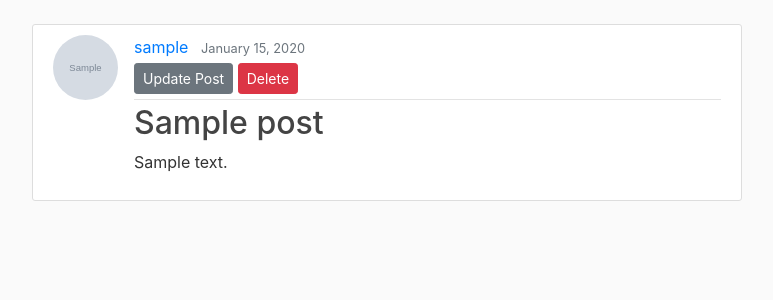
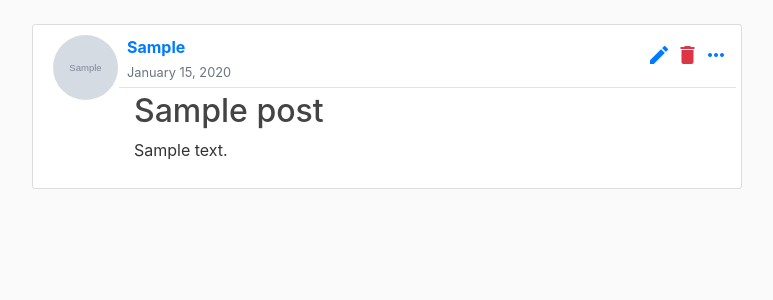
Before and after one commit to suhailmalik07/DJBlog, a Django app: page /post/1/ in a window 1280 px wide. Shown: the part 56-356 px from the top of the page, without its empty margins (68-841 px from the left). Run offline with Django 3.2, Linux system fonts and the light colour scheme; a user stored in the database is signed in; tables that the repository leaves empty hold one stand-in row (values such as "Sample post"); grey boxes marked "Sample" are stand-in pictures; some libraries are stand-ins or nearby versions.

Commit message:
Updated Post template & Cleanup

```diff
--- a/blog/models.py
+++ b/blog/models.py
@@ -14,3 +14,6 @@ class Post(models.Model):
 
     def get_absolute_url(self):
         return reverse('post-detail', kwargs={'pk': self.pk})
+
+    class Meta:
+        ordering = ['-date_posted']
--- a/blog/static/blog/css/main.css
+++ b/blog/static/blog/css/main.css
@@ -82,3 +82,11 @@
 .account-heading {
   font-size: 2.5rem;
 }
+
+.underline-on-hover {
+  text-decoration: none;
+}
+
+.underline-on-hover:hover {
+  text-decoration: underline !important;
+}
--- a/blog/templates/blog/base.html
+++ b/blog/templates/blog/base.html
@@ -6,9 +6,16 @@
     <meta charset="UTF-8">
     <meta name="viewport" content="width=device-width, initial-scale=1.0">
     <meta http-equiv="X-UA-Compatible" content="ie=edge">
+
+    <!-- Bootstrap CSS -->
     <link rel="stylesheet" href="https://stackpath.bootstrapcdn.com/bootstrap/4.3.1/css/bootstrap.min.css"
         integrity="sha384-ggOyR0iXCbMQv3Xipma34MD+dH/1fQ784/j6cY/iJTQUOhcWr7x9JvoRxT2MZw1T" crossorigin="anonymous">
+
+    <!-- Custom CSS -->
     <link rel="stylesheet" type="text/css" href="{% static 'blog/css/main.css' %}">
+
+    <!-- Materialize Icons -->
+    <link href="https://fonts.googleapis.com/icon?family=Material+Icons" rel="stylesheet">
     {% if title %}
     <title>Students Blog - {{ title }}</title>
     {% else %}
--- /dev/null
+++ b/blog/templates/blog/post.html
@@ -0,0 +1,24 @@
+<article class="media content-section">
+    <img src="{{ post.author.profile.image.url }}" class="rounded-circle article-img" alt="Author Image">
+    <div class="media-body">
+        <div class="article-metadata row pb-1">
+            <div>
+                <a class="ml-2 font-weight-bold text-capitalize"
+                    href="#">{{ post.author }}</a>
+                <br>
+                <small class="ml-2"><a href="{% url 'post-detail' post.id %}" class="text-muted underline-on-hover">{{ post.date_posted|date:"F d, Y" }}</a></small>
+            </div>
+            {% if post.author == user %}
+            <div class="ml-auto p-2">
+                <a href="{% url 'post-update' post.id %}" class="mt-1 mb-1"><i
+                        class="small material-icons">create</i></a>
+                <a href="{% url 'post-delete' post.id %}" class="mt-1 mb-1 text-danger"><i
+                        class="small material-icons">delete</i></a>
+                <a href="#"><i class="small material-icons">more_horiz</i></a>
+            </div>
+            {% endif %}
+        </div>
+        <h2 class="article-title">{{ post.title }}</h2>
+        <p class="article-content">{{ post.content }}</p>
+    </div>
+</article>
--- a/blog/templates/blog/post_detail.html
+++ b/blog/templates/blog/post_detail.html
@@ -1,21 +1,4 @@
 {% extends 'blog/base.html' %}
 {% block content %}
-<article class="media content-section">
-    <img src="{{ object.author.profile.image.url }}" class="rounded-circle article-img" alt="Author Image">
-    <div class="media-body">
-        <div class="article-metadata">
-            <a class="mr-2" href="{% url 'user-post' post.author.username %}">{{ object.author }}</a>
-            <small class="text-muted">{{ object.date_posted|date:"F d, Y" }}</small>
-            {% if object.author == user %}
-            <div class="mr-0">
-                <a href="{% url 'post-update' object.id %}" class="btn btn-secondary btn-sm mt-1 mb-1">Update Post</a>
-                <a href="{% url 'post-delete' object.id %}" class="btn btn-danger btn-sm mt-1 mb-1">Delete</a>
-            </div>
-
-            {% endif %}
-        </div>
-        <h2 class="article-title">{{ object.title }}</h2>
-        <p class="article-content">{{ object.content }}</p>
-    </div>
-</article>
+{% include 'blog/post.html' %}
 {% endblock %}
--- a/blog/urls.py
+++ b/blog/urls.py
@@ -5,7 +5,8 @@ from .views import HomeView, AboutView, PostDetailView, PostCreateView, \
 
 urlpatterns = [
     path('', HomeView.as_view(), name='blog-home'),
-    path('user/<str:username>', UserPostListView.as_view(), name='user-post'),
+    path('user/<str:username>/posts/',
+         UserPostListView.as_view(), name='user-post'),
     path('post/<int:pk>/', PostDetailView.as_view(), name='post-detail'),
     path('post/<int:pk>/update/', PostUpdateView.as_view(), name='post-update'),
     path('post/<int:pk>/delete/', PostDeleteView.as_view(), name='post-delete'),
--- a/blog/views.py
+++ b/blog/views.py
@@ -10,24 +10,23 @@ class HomeView(ListView):
     model = Post
     template_name = 'blog/index.html'
     context_object_name = 'posts'
-    ordering = ['-date_posted']
     paginate_by = 5
 
 
 class UserPostListView(ListView):
     model = Post
-    template_name = 'blog/user_post.html'
+    template_name = 'blog/index.html'
     context_object_name = 'posts'
-    ordering = ['-date_posted']
     paginate_by = 5
 
     def get_queryset(self):
         user = get_object_or_404(User, username=self.kwargs.get('username'))
-        return Post.objects.filter(author=user).order_by('-date_posted')
+        return Post.objects.filter(author=user)
 
 
 class PostDetailView(DetailView):
     model = Post
+    context_object_name = 'post'
 
 
 class PostDeleteView(LoginRequiredMixin, UserPassesTestMixin, DeleteView):
--- a/django_project/settings.py
+++ b/django_project/settings.py
@@ -126,7 +126,10 @@ USE_TZ = True
 # https://docs.djangoproject.com/en/2.2/howto/static-files/
 
 STATIC_URL = '/static/'
-STATIC_ROOT = os.path.join(BASE_DIR, 'static')
+STATIC_ROOT = os.path.join(BASE_DIR, 'static_root')
+STATICFILES_DIRS = [
+    os.path.join(BASE_DIR, 'static')
+]
 MEDIA_ROOT = os.path.join(BASE_DIR, 'media')
 MEDIA_URL = '/media/'
 
```
Also changed, not shown: blog/templates/blog/index.html (+7 -11 lines), blog/templates/blog/user_post.html (deleted, +0 -39 lines), static/icons/delete.svg (added), static/icons/edit.svg (added). Lines whose indentation alone changed are shown as unchanged.
